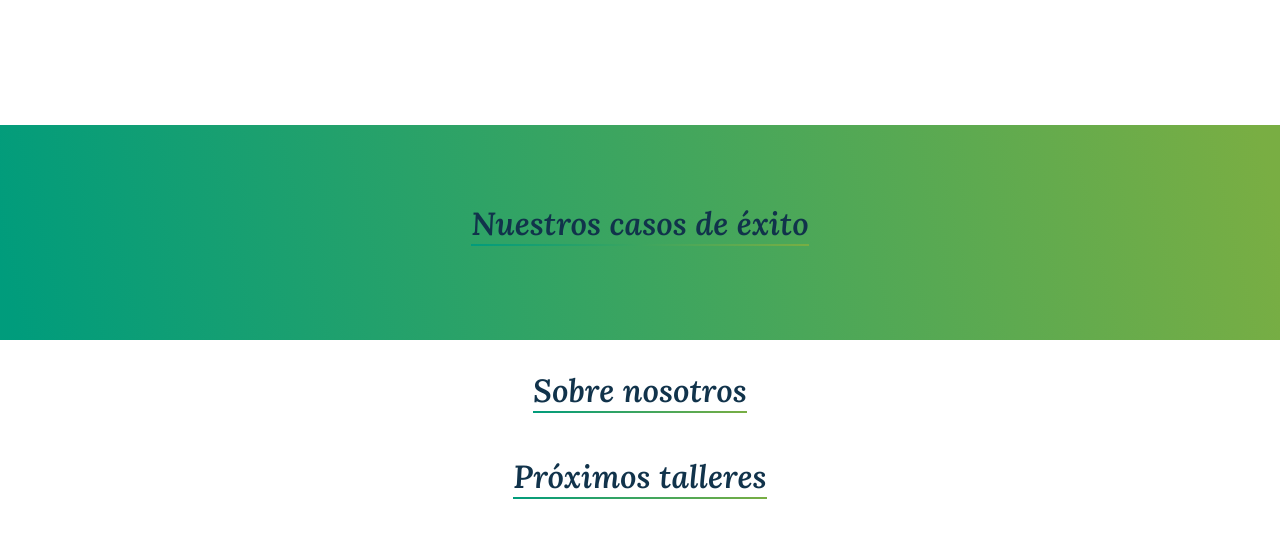
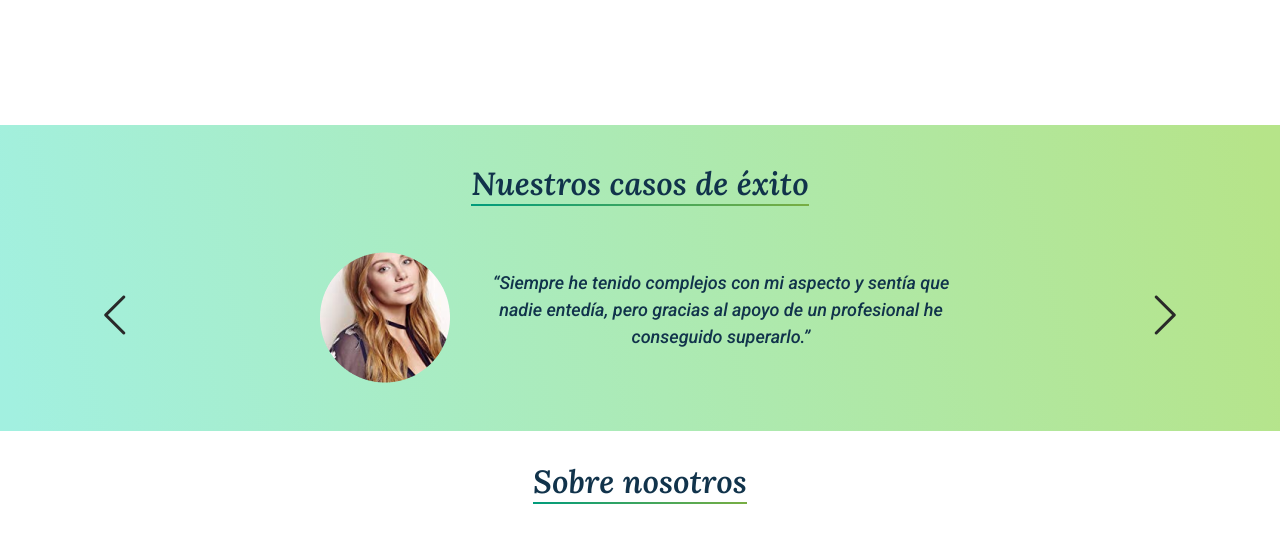
Before and after one commit to UNIRDAW-INTERFACES-GRUPO14/AE-5_Desarrollo-front-end, a plain HTML site: page index.html in a window 1280 px wide. Shown: the part 2101-2645 px from the top of the page. Drawn offline with nearby package versions, Linux system fonts and the light colour scheme.

Commit message:
Maquetacion testimonios

```diff
--- a/index.html
+++ b/index.html
@@ -157,8 +157,8 @@
                         class="servicio-img"></div>
             </article>
             <article class="servicio">
-                <div class="servicio-image"><img src="images/servicio-taller.png" alt="Contacta con profesionales"
-                    class="servicio-img"></div>
+                <div class="servicio-image"><img src="images/servicio-taller.png" alt="Talleres presenciales"
+                        class="servicio-img"></div>
                 <div class="servicio-body">
                     <h3 class="servicio-title">Talleres presenciales</h3>
                     <p class="servicio-text">Todos los meses se organizan talleres sobre diferentes temáticas,
@@ -175,14 +175,22 @@
                         online.</p>
                     <a href="#" class="btn btn-primary">Ver más</a>
                 </div>
-                <div class="servicio-image"><img src="images/servicios-taller.png" alt="Contacta con profesionales"
+                <div class="servicio-image"><img src="images/servicios-taller.png" alt="Grupos de apoyo"
                         class="servicio-img"></div>
             </article>
         </section>
 
         <section class="seccion-testimonios">
             <h2 class="seccion-titulo"><span>Nuestros casos de éxito</span></h2>
-
+            <div class="testimonios">
+                <i class="bi bi-chevron-left"></i>
+                <article class="testimonio">
+                    <img src="images/testimonio-1.png" alt="testimonio-1" class="testimonio-img">
+                    <p class="testimonio-text">“Siempre he tenido complejos con mi aspecto y sentía que nadie entedía, pero gracias al apoyo de
+                        un profesional he conseguido superarlo.”</p>
+                </article>
+                <i class="bi bi-chevron-right"></i>
+            </div>
         </section>
 
         <section class="seccion-nosotros">
--- a/style.css
+++ b/style.css
@@ -517,11 +517,41 @@ input[type="search"]:focus-visible {
 }
 
 .seccion-testimonios{
-  padding: 3rem 0;
-  background: linear-gradient(77deg, #009C7C 1.22%, #79AE43 98.4%);
+  padding: 0.5rem 0 3rem;
+  background: linear-gradient(77deg, #a2f0e0 1.22%, #b6e489 98.4%);
 }
 
+.testimonios{
+  display: flex;
+  flex-direction: row;
+  align-items: center;
+  justify-content: space-around;
+}
 
+.testimonio{
+  display: flex;
+  flex-direction: row;
+  align-items: center;
+  width: 50%;
+}
+
+.testimonio-img{
+  margin-right: 2rem;
+}
+
+.testimonio-text{
+  color: #11334B;
+  font-size: 18px;
+  line-height: 1.5;
+  font-family: 'Roboto', sans-serif;
+  font-style: italic;
+  font-weight: 500;
+  text-align: center;
+}
+
+.bi-chevron-left, .bi-chevron-right{
+  font-size: 3rem;
+}
 
 /* ------------------- FOOTER ------------------- */
 .footer {
```
Also changed, not shown: images/testimonio-1.png (added).
